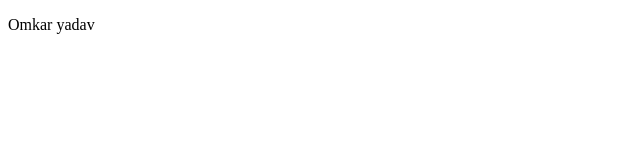
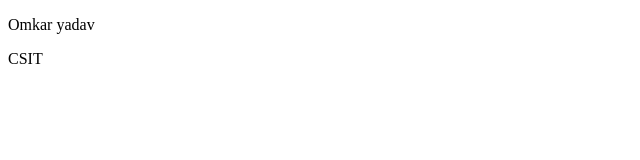
Before and after one commit to Omkar2417/localrepo, a plain HTML site: page index2.html in a window 1280 px wide. Shown: the full height of the page, 0-640 px from the left. Drawn offline with Linux system fonts and the light colour scheme.

Commit message:
New feaure

```diff
--- a/index2.html
+++ b/index2.html
@@ -7,5 +7,6 @@
 </head>
 <body>
     <p>Omkar yadav</p>
+    <p>CSIT</p>
 </body>
 </html>
```
